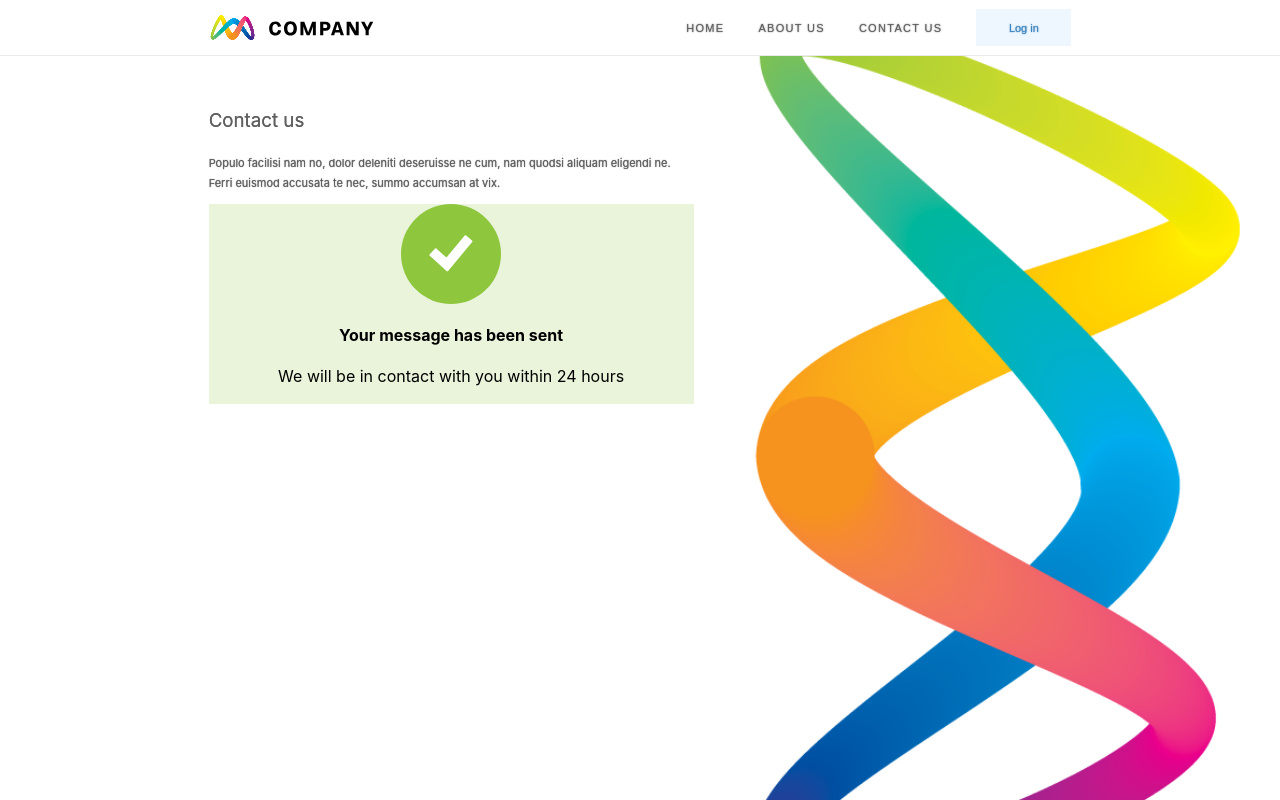
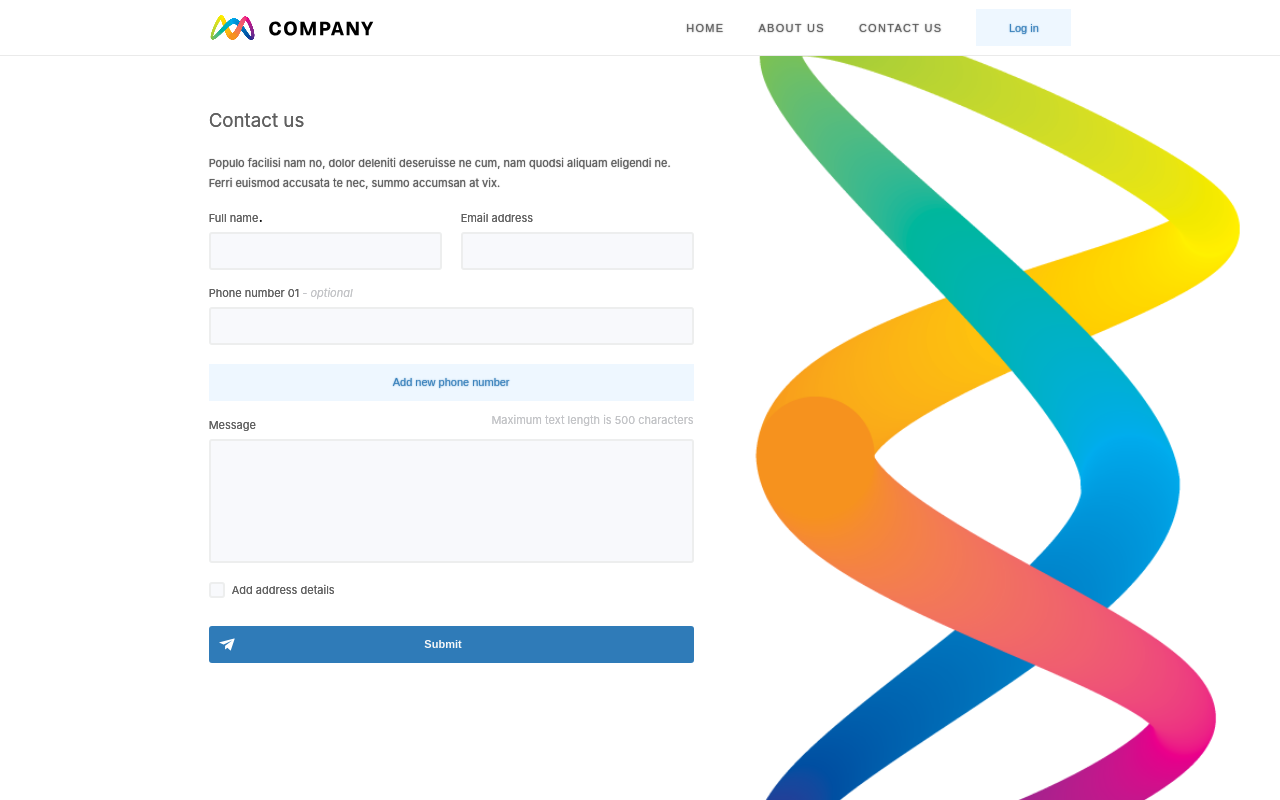
Before and after one commit to jgumoes/react-website, a React (Create React App) app: page /contact in a window 1280 px wide. Shown: the top 800 px of the page. Built offline with nearby package versions, Linux system fonts and the light colour scheme.

Commit message:
styled the form-sent box

```diff
--- a/src/Views/ContactUs/ContactUs.css
+++ b/src/Views/ContactUs/ContactUs.css
@@ -90,20 +90,34 @@ button[type="submit"].form-element span{
   flex-direction: column;
   align-items: center;
   background-color: #e9f4da;
-  height: 200px;
+  height: 95px;
   max-width: 100%;
+  padding: 28px 0;
+  border-radius: var(--button-border-radius);
+  margin: 25px 0 0;
+}
+
+.message-sent h4{
+  margin: 14px 0 0;
+  font-size: 15px;
+  font-weight: 600;
+  color: var(--dark-text-color);
+}
+
+.message-sent p{
+  margin: 2px;
 }
 
 .message-sent .tick-container {
   background-color: #8ec73d;
   border-radius: 50%;
-  height: 100px;
-  width: 100px;
+  height: 38px;
+  width: 38px;
   display: flex;
   align-items: center;
   justify-content: center;
 }
 
 .message-sent .tick-container img{
-  width: 50px;
+  width: 22px;
 }
--- a/src/Views/ContactUs/ContactUs.jsx
+++ b/src/Views/ContactUs/ContactUs.jsx
@@ -28,7 +28,7 @@ class ContactUs extends React.Component {
     super()
     this.state = {
       awaitingFormResponse: false,
-      showFormSuccess: true,
+      showFormSuccess: false,
       numberList: [0],
       showAddress: false,
       formData: {
@@ -133,7 +133,7 @@ class ContactUs extends React.Component {
                   <img src={ValidIcon} alt="" />
                 </div>
                 <h4>Your message has been sent</h4>
-                <span>We will be in contact with you within 24 hours</span>
+                <p className="static-text">We will be in contact with you within 24 hours</p>
             </div>
           </div>
         </div>
```
